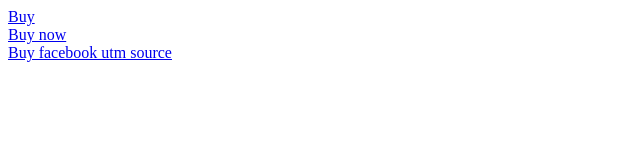
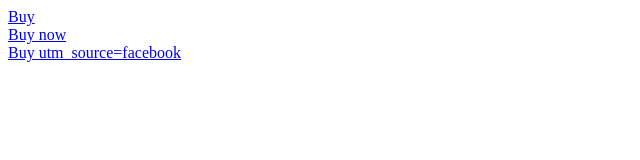
Before and after one commit to domagojb/domagojb.github.io, a plain HTML site: page index.html in a window 1280 px wide. Shown: the full height of the page, 0-640 px from the left. Drawn offline with Linux system fonts and the light colour scheme.

Commit message:
Update index.html

```diff
--- a/index.html
+++ b/index.html
@@ -14,6 +14,6 @@
         <br>
         <a href="https://u2lb.adj.st/buy/now?adj_t=85t5v89&adj_deep_link=photomath%3A%2F%2Fbuy%2Fnow">Buy now</a>
         <br>
-	<a href="https://u2lb.adj.st/buy?adj_t=7n1f58m&adj_deep_link=photomath%3A%2F%2Fbuy&utm_source=facebook">Buy facebook utm source</a>
+	<a href="https://u2lb.adj.st/buy?adj_t=7n1f58m&adj_deep_link=photomath%3A%2F%2Fbuy&utm_source=facebook">Buy utm_source=facebook</a>
     </body>
 </html>
```
